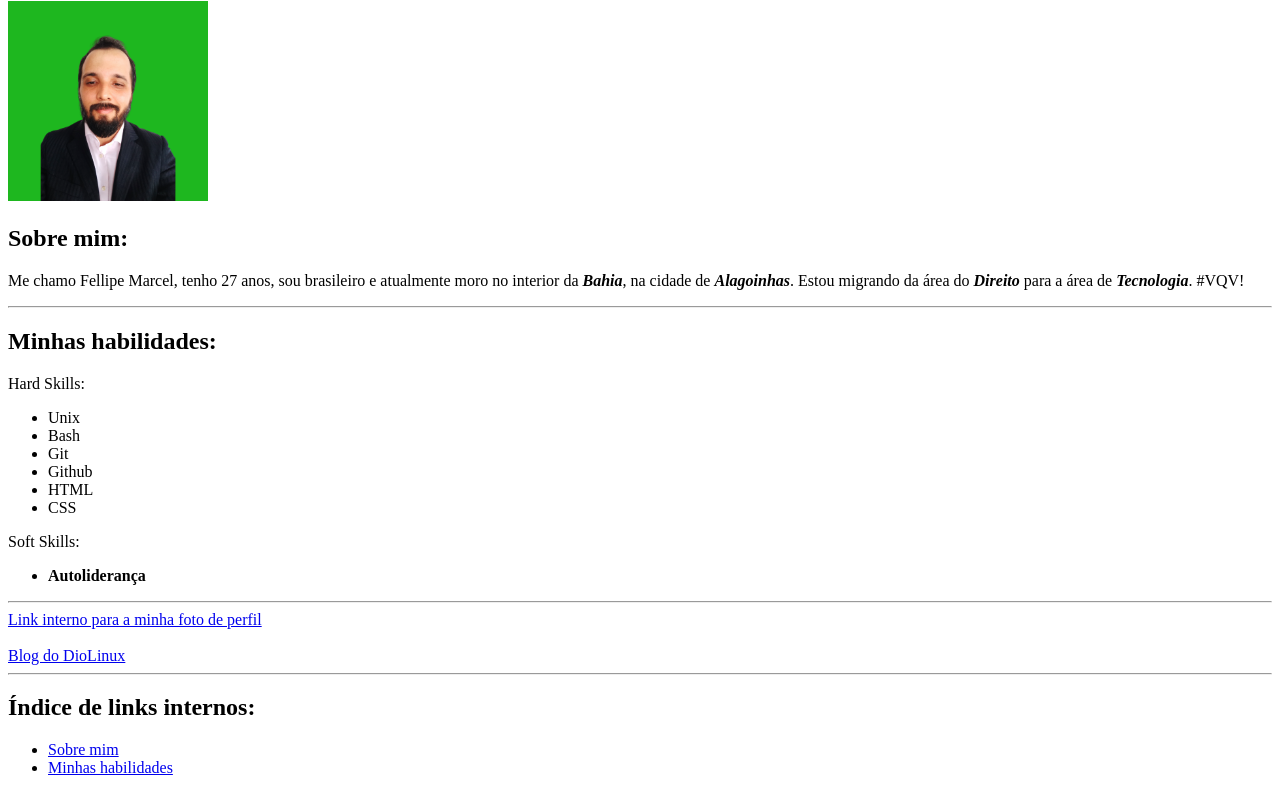
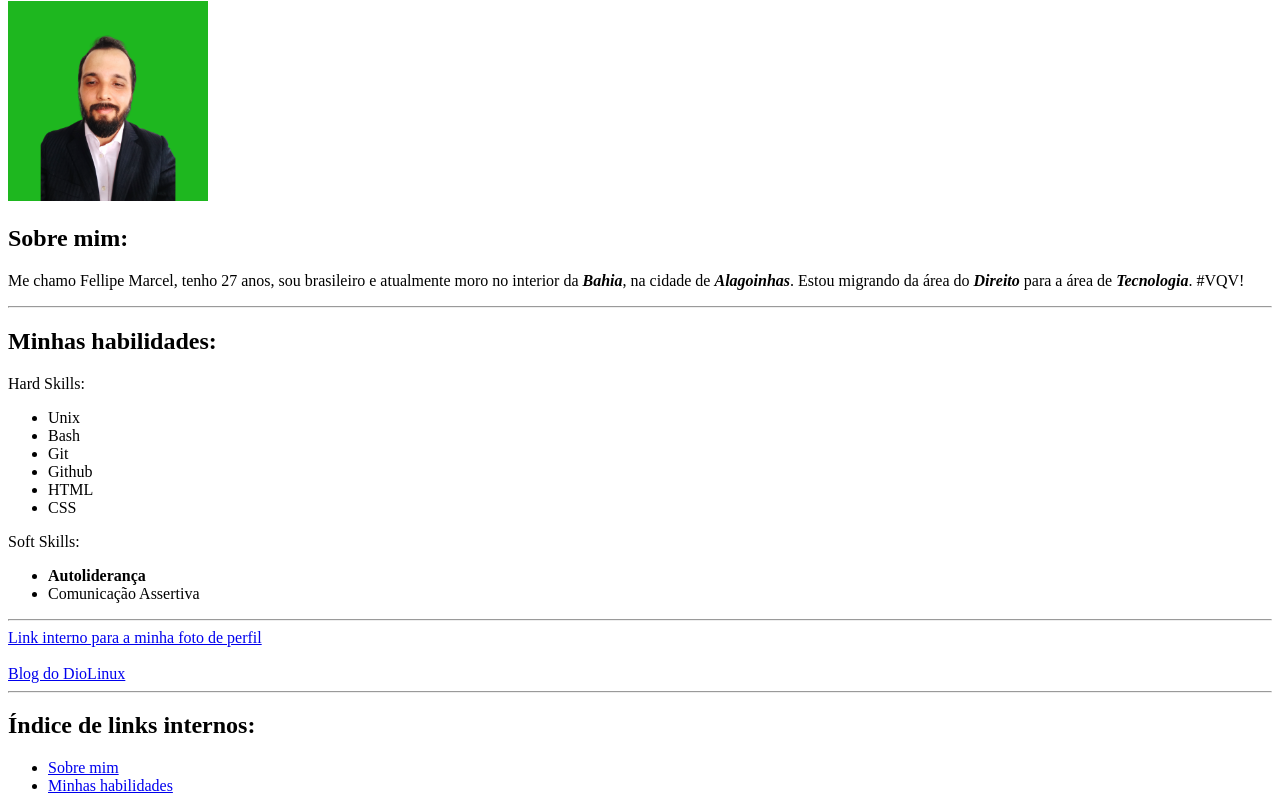
Before and after one commit to fellipemarcel/fellipemarcel.github.io, a plain HTML site: page index.html in a window 1280 px wide. Shown: the part 79-890 px from the top of the page. Drawn offline with Linux system fonts and the light colour scheme.

Commit message:
Nova Soft Skill adicionada

```diff
--- a/index.html
+++ b/index.html
@@ -25,6 +25,7 @@
     <p>Soft Skills:</p>
     <ul>
         <li><strong>Autoliderança</strong></li>
+        <li>Comunicação Assertiva</li>
     </ul>
     <hr>
     <a href="#prof-pic">Link interno para a minha foto de perfil</a> <br> <br>
```
